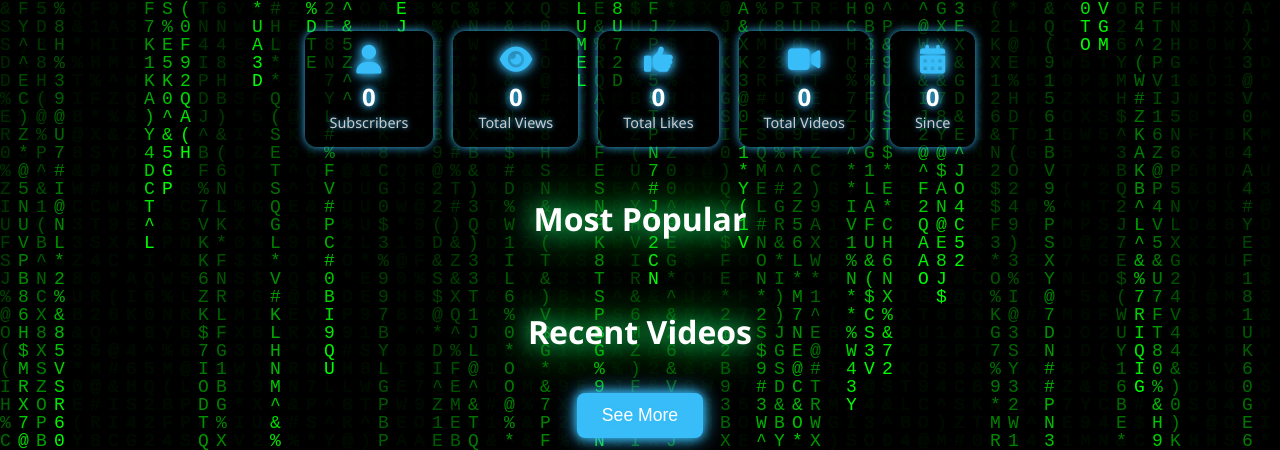
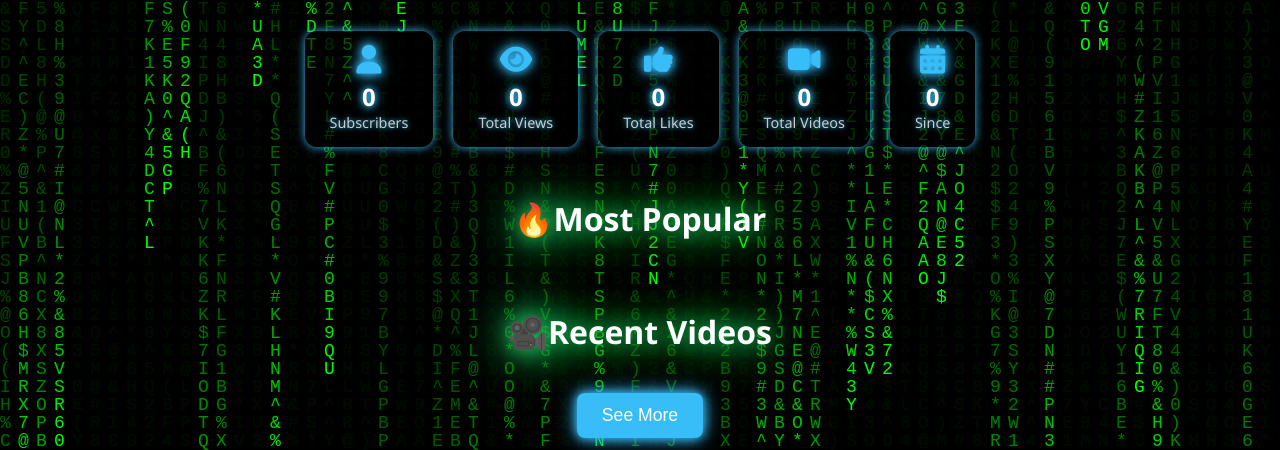
Before and after one commit to bilalkamran03106193558-ui/BTrex, a plain HTML site: page index.html in a window 1280 px wide. Shown: the part 184-634 px from the top of the page. Drawn offline with Linux system fonts and the light colour scheme; no server answers.

Commit message:
Update index.html

```diff
--- a/index.html
+++ b/index.html
@@ -51,13 +51,13 @@
 
   <!-- MOST POPULAR VIDEOS -->
   <section>
-    <h2 class="glow">Most Popular</h2>
+    <h2 class="glow">🔥Most Popular</h2>
     <div class="video-list" id="popular-videos"></div>
   </section>
 
   <!-- RECENT VIDEOS -->
   <section>
-    <h2 class="glow">Recent Videos</h2>
+    <h2 class="glow">🎥Recent Videos</h2>
     <div class="video-list" id="recent-videos"></div>
     <div class="center-btn">
       <button id="toggleShortsBtn">See More</button>
```
